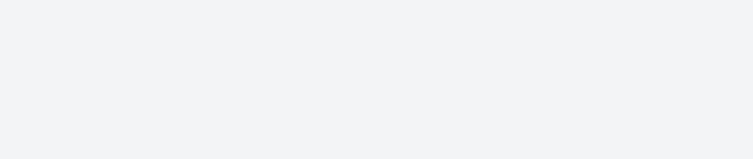
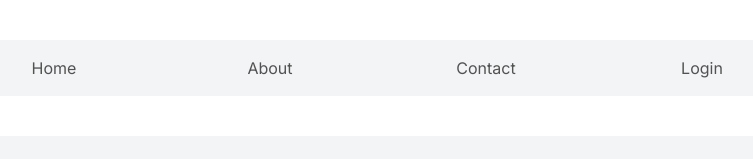
Before and after one commit to iamparmjeetmishra/learnreact, a Next.js app: page /10motion105 in a window 1280 px wide. Shown: the top 159 px of the page, without its empty margins (262-1015 px from the left). Built offline with nearby package versions, Linux system fonts and the light colour scheme.

Commit message:
Motion105-LayoutId with navbar also finish

```diff
--- /dev/null
+++ b/src/app/(animation)/10motion105/navbar.tsx
@@ -0,0 +1,51 @@
+"use client"
+import Link from "next/link"
+import { useState } from "react"
+import {motion} from "motion/react"
+
+export const Navbar = () => {
+
+  const navItems = [
+    {
+      title: "Home",
+      link: "/",
+    },
+    {
+      title: "About",
+      link: "/about",
+    },
+    {
+      title: "Contact",
+      link: "/contact",
+    },
+    {
+      title: "Login",
+      link: "/login",
+    }
+  ]
+
+  const [hovered, setHovered] = useState<number | null>(null)
+
+  return (
+    <div className="py-10">
+      <nav className="max-w-4xl mx-auto bg-gray-100 rounded-full px-4 py-1 flex">
+        {navItems.map((item, idx) => (
+          <Link
+            onMouseEnter={() => setHovered(idx)}
+            onMouseLeave={() => setHovered(null)}
+            key={item.title}
+            href={item.link}
+            className="w-full relative group text-center text-md text-neutral-500 py-3"
+          >
+            <span className="relative group-hover:text-neutral-200 transition-colors text-neutral-600 z-10">{item.title}</span>
+            {hovered === idx && (
+              <motion.div
+                layoutId="hover"
+                className="absolute inset-0 rounded-full w-full h-full bg-black"></motion.div>
+            )}
+          </Link>
+          ))}
+      </nav>
+    </div>
+  )
+}
--- a/src/app/(animation)/10motion105/page.tsx
+++ b/src/app/(animation)/10motion105/page.tsx
@@ -1,8 +1,10 @@
 import { LayoutCards } from "./layout-cards";
+import { Navbar } from "./navbar";
 
 export default function MotionPage () {
   return (
     <div>
+      <Navbar />
       <LayoutCards />
     </div>
   )
```
